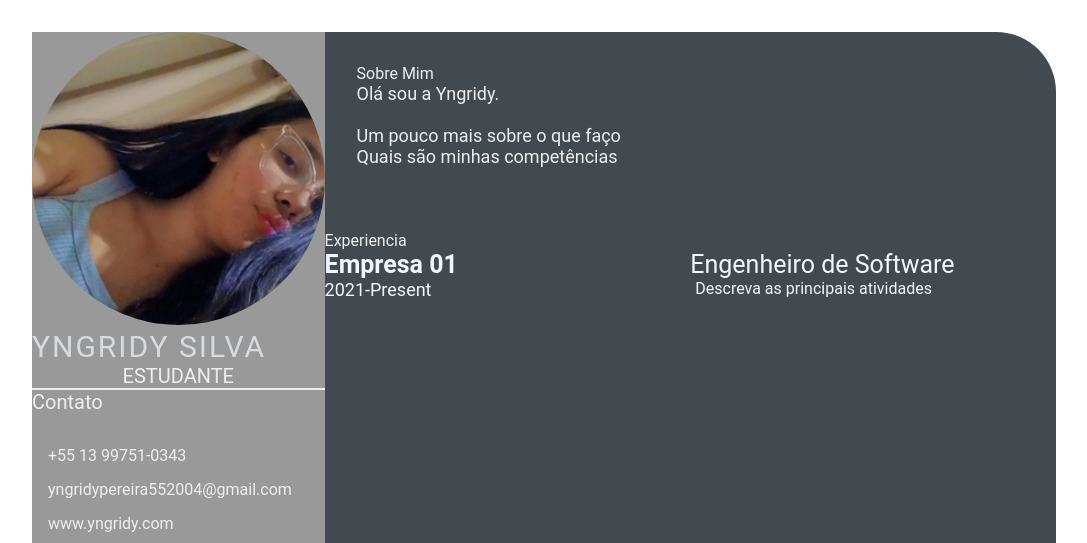
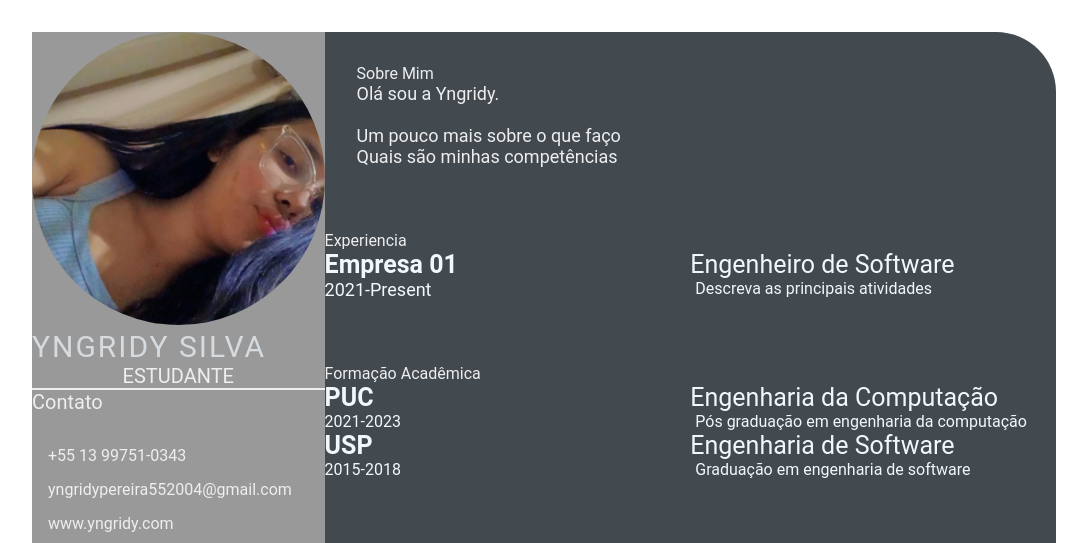
Before and after one commit to yngridy018/yngridy018.github.io, a plain HTML site: page index.html in a window 1280 px wide. Shown: the top 543 px of the page, without its empty margins (96-1183 px from the left). Drawn offline with Linux system fonts and the light colour scheme.

Commit message:
feature: add index.html (#5)

```diff
--- a/index.html
+++ b/index.html
@@ -1,5 +1,6 @@
 <!DOCTYPE html>
 <html lang="en">
+
 <head>
     <meta charset="UTF-8">
     <meta http-equiv="X-UA-Compatible" content="IE=edge">
@@ -9,6 +10,7 @@
     <link rel="stylesheet" href="style.css">
 
 </head>
+
 <body>
     <main class="resume-contents">
         <section class="left-section">
@@ -30,8 +32,12 @@
                 <div class="skills">
                     <p class="left-title">Skills</p>
                     <ul>
-                        <li><p>HTML, CSS, GIT & GitHub</p></li>
-                        <li><p>Linux</p></li>
+                        <li>
+                            <p>HTML, CSS, GIT & GitHub</p>
+                        </li>
+                        <li>
+                            <p>Linux</p>
+                        </li>
                     </ul>
                 </div>
             </section>
@@ -62,7 +68,33 @@
                     </div>
                 </div>
             </section>
+            <section class="education gap">
+                <div class="right-title">Formação Acadêmica</div>
+                <div class="education-contents">
+                <div class="edducation-left">
+                    <p class="education-school-name">PUC</p>
+                    <p class="education-time-period">2021-2023</p>
+                </div>
+                <div class="education-right">
+                    <p class="education-subject">Engenharia da Computação</p>
+                    <p class="education-desc">
+                        Pós graduação em engenharia da computação
+                    </p>
+                    </div>
+                    <div class="edducation-left">
+                        <p class="education-school-name">USP</p>
+                        <p class="education-time-period">2015-2018</p>
+                    </div>
+                    <div class="education-right">
+                        <p class="education-subject">Engenharia de Software</p>
+                        <p class="education-desc">
+                            Graduação em engenharia de software
+                        </p>
+                    </div>
+                </div>
+            </section>
         </section>
     </main>
 </body>
+
 </html>
```
Lines whose indentation alone changed are shown as unchanged.
